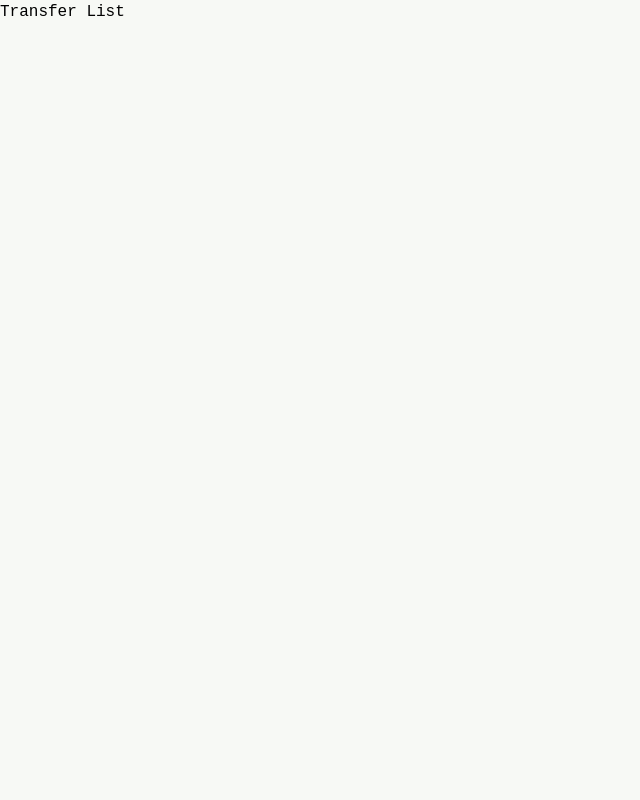
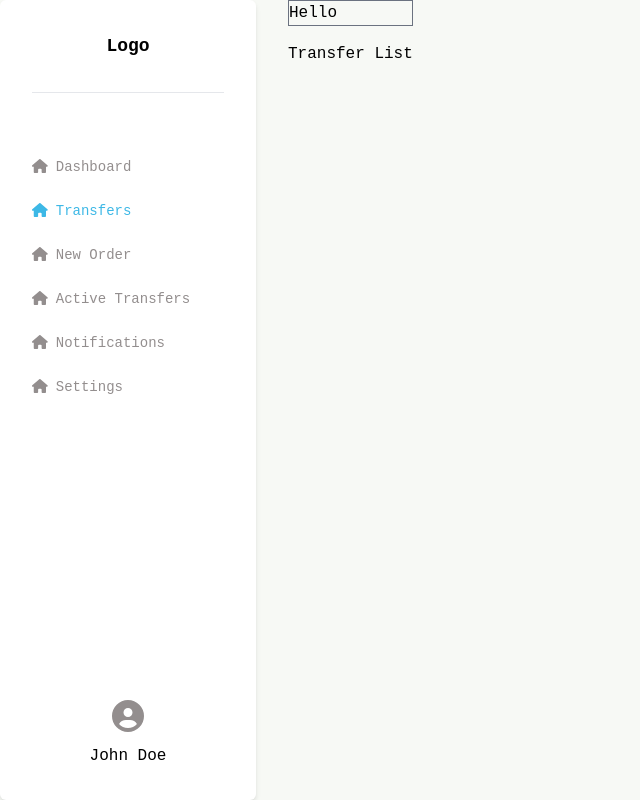
Before and after one commit to yetemegn-telaye/Top-Assset-Tracker, a React (Create React App) app: page /transfers in a window 1280 px wide. Shown: the whole page, without its empty margins (0-640 px from the left). Built offline with nearby package versions, Linux system fonts and the light colour scheme; the HTML template or start-up script is replaced by a standard one.

Commit message:
Create and styled sidebar

```diff
--- a/src/components/layout/Layout.tsx
+++ b/src/components/layout/Layout.tsx
@@ -9,7 +9,7 @@ type LayoutProps = {
 
 const Layout: FC<LayoutProps> = ({ children }) => {
     return (
-        <div className="flex gap-4">
+        <div className="flex gap-8 h-screen">
         <Sidebar />
 
         <div className="flex flex-col gap-4">
--- a/src/components/layout/Sidebar.tsx
+++ b/src/components/layout/Sidebar.tsx
@@ -1,13 +1,110 @@
+import { faBars, faHome, faUserCircle } from "@fortawesome/free-solid-svg-icons";
+import { FontAwesomeIcon } from "@fortawesome/react-fontawesome";
+import { NavLink } from "react-router-dom";
+import { useState } from "react";
+
 const Sidebar = () => {
-    return (
-        <div className="border border-gray-500">
-            <h2>Sidebar</h2>
-            <ul>
-                <li>Home</li>
-                <li>About</li>
-                <li>Contact</li>
+  const [isOpen, setIsOpen] = useState(false);
+
+  const toggleSidebar = () => {
+    setIsOpen(!isOpen);
+  };
+
+  return (
+    <div className="flex flex-col min-h-screen">
+      <button
+        className="md:hidden p-6"
+        onClick={toggleSidebar}
+      >
+        <FontAwesomeIcon icon={faBars} />
+      </button>
+      <div
+        className={`fixed inset-y-0 left-0 w-64 bg-background-paper shadow-md rounded-md p-8 transform ${
+          isOpen ? "translate-x-0" : "-translate-x-full"
+        } transition-transform duration-300 ease-in-out md:relative md:translate-x-0 md:flex md:flex-col md:h-full overflow-y-auto`}
+      >
+        <div className="flex flex-col gap-8 w-full items-center h-full">
+          <div className="text-lg font-bold">Logo</div>
+          <hr className="w-full" />
+          <div className="mt-8 flex-1 w-full">
+            <ul className="flex flex-col gap-6">
+              <li className="text-sm font-light">
+                <NavLink
+                  to="/dashboard"
+                  className={({ isActive }) =>
+                    isActive ? "text-info" : "text-accent hover:text-info"
+                  }
+                >
+                  <FontAwesomeIcon icon={faHome} className="mr-2" />
+                  Dashboard
+                </NavLink>
+              </li>
+              <li className="text-sm font-light">
+                <NavLink
+                  to="/transfers"
+                  className={({ isActive }) =>
+                    isActive ? "text-info" : "text-accent hover:text-info"
+                  }
+                >
+                  <FontAwesomeIcon icon={faHome} className="mr-2" />
+                  Transfers
+                </NavLink>
+              </li>
+              <li className="text-sm font-light">
+                <NavLink
+                  to="/new-transfer"
+                  className={({ isActive }) =>
+                    isActive ? "text-info" : "text-accent hover:text-info"
+                  }
+                >
+                  <FontAwesomeIcon icon={faHome} className="mr-2" />
+                  New Order
+                </NavLink>
+              </li>
+              <li className="text-sm font-light">
+                <NavLink
+                  to="/in-transits"
+                  className={({ isActive }) =>
+                    isActive ? "text-info" : "text-accent hover:text-info"
+                  }
+                >
+                  <FontAwesomeIcon icon={faHome} className="mr-2" />
+                  Active Transfers
+                </NavLink>
+              </li>
+              <li className="text-sm font-light">
+                <NavLink
+                  to="/notifications"
+                  className={({ isActive }) =>
+                    isActive ? "text-info" : "text-accent hover:text-info"
+                  }
+                >
+                  <FontAwesomeIcon icon={faHome} className="mr-2" />
+                  Notifications
+                </NavLink>
+              </li>
+              <li className="text-sm font-light">
+                <NavLink
+                  to="/settings"
+                  className={({ isActive }) =>
+                    isActive ? "text-info" : "text-accent hover:text-info"
+                  }
+                >
+                  <FontAwesomeIcon icon={faHome} className="mr-2" />
+                  Settings
+                </NavLink>
+              </li>
             </ul>
+          </div>
+          <div className="flex flex-col items-center justify-center gap-3 mt-auto mb-8 md:mb-0">
+            <FontAwesomeIcon icon={faUserCircle} size="2x" className="text-accent" />
+            <h4>John Doe</h4>
+          </div>
         </div>
-    );
-}
+      </div>
+      <div className={`fixed inset-0 bg-black opacity-50 z-10 ${isOpen ? 'block' : 'hidden'} md:hidden`} onClick={toggleSidebar}></div>
+    </div>
+  );
+};
+
 export default Sidebar;
--- /dev/null
+++ b/src/features/InTransits/InTransits.tsx
@@ -0,0 +1,8 @@
+const InTransits = () => {
+    return (
+        <div>
+        <h1>InTransits</h1>
+        </div>
+    );
+    }
+export default InTransits;
--- /dev/null
+++ b/src/features/settings/Settings.tsx
@@ -0,0 +1,8 @@
+const Settings = () => {
+    return (
+        <div>
+            <h1>Settings</h1>
+        </div>
+    );
+}
+export default Settings;
--- a/src/features/transfers/TransferList.tsx
+++ b/src/features/transfers/TransferList.tsx
@@ -1,7 +1,11 @@
+import Layout from "../../components/layout/Layout";
+
 const TransferList = () => {
     return (
         <div>
-        <h1>Transfer List</h1>
+        <Layout>
+            <h1>Transfer List</h1>
+        </Layout>
         </div>
     );
     }
```
Also changed, not shown: src/constants/routes.ts (+10 -0 lines).
